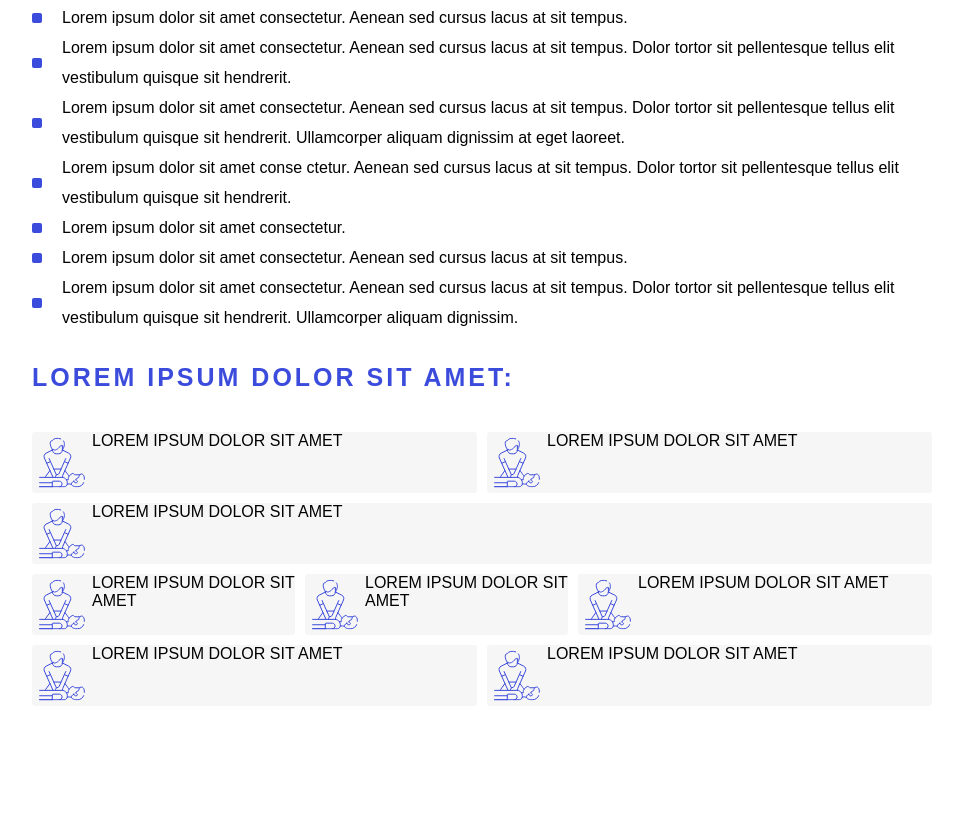
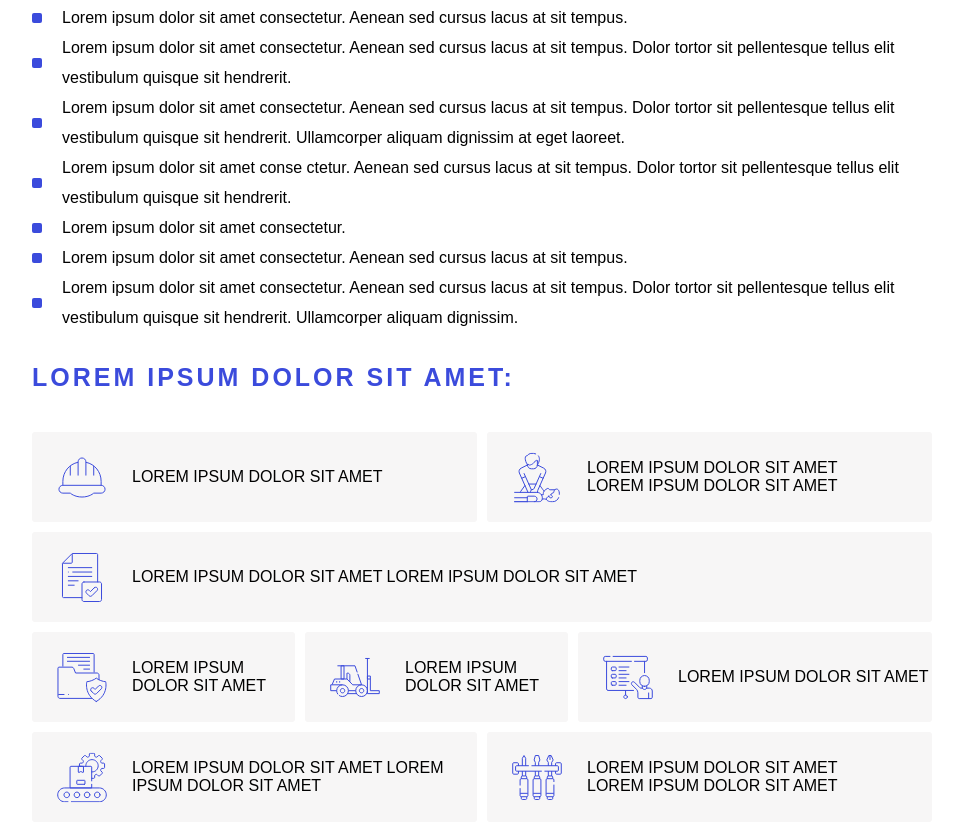
Before and after one commit to ddmuzyk/Layout, a website built with Parcel: page src/index.html in a window 1280 px wide. Shown: the part 412-1234 px from the top of the page, without its empty margins (148-1108 px from the left). Before the commit the page ends 1118 px from the top, so only its background shows below. Built offline with nearby package versions, Linux system fonts and the light colour scheme; files whose address does not match are found by name.

Commit message:
fixed the grid icons

```diff
--- a/src/index.html
+++ b/src/index.html
@@ -73,36 +73,36 @@
     <h2 class="subtitle2">LOREM IPSUM DOLOR SIT AMET:</h2>
     <div class="section1-tiles">
       <div id="section1-tile-1" class="section1-tile">
-        <img src="/public/svg/CPR.svg">
+        <img class="section1-tile-img" src="/public/svg/helmet.svg">
         <p>LOREM IPSUM DOLOR SIT AMET</p>
       </div>
       <div id="section1-tile-2" class="section1-tile">
-        <img src="/public/svg/CPR.svg">
-        <p>LOREM IPSUM DOLOR SIT AMET</p>
+        <img class="section1-tile-img" src="/public/svg/CPR.svg">
+        <p>LOREM IPSUM DOLOR SIT AMET <br> LOREM IPSUM DOLOR SIT AMET</p>
       </div>
       <div id="section1-tile-3" class="section1-tile">
-        <img src="/public/svg/CPR.svg">
-        <p>LOREM IPSUM DOLOR SIT AMET</p>
+        <img class="section1-tile-img" src="/public/svg/Document check.svg">
+        <p>LOREM IPSUM DOLOR SIT AMET LOREM IPSUM DOLOR SIT AMET</p>
       </div>
       <div id="section1-tile-4" class="section1-tile">
-        <img src="/public/svg/CPR.svg">
+        <img class="section1-tile-img" src="/public/svg/Document safe.svg">
         <p>LOREM IPSUM DOLOR SIT AMET</p>
       </div>
       <div id="section1-tile-5" class="section1-tile">
-        <img src="/public/svg/CPR.svg">
+        <img class="section1-tile-img" src="/public/svg/Forklift.svg">
         <p>LOREM IPSUM DOLOR SIT AMET</p>
       </div>
       <div id="section1-tile-6" class="section1-tile">
-        <img src="/public/svg/CPR.svg">
+        <img class="section1-tile-img" src="/public/svg/Lecture.svg">
         <p>LOREM IPSUM DOLOR SIT AMET</p>
       </div>
       <div id="section1-tile-7" class="section1-tile">
-        <img src="/public/svg/CPR.svg">
-        <p>LOREM IPSUM DOLOR SIT AMET</p>
+        <img class="section1-tile-img" src="/public/svg/Production.svg">
+        <p>LOREM IPSUM DOLOR SIT AMET LOREM IPSUM DOLOR SIT AMET</p>
       </div>
       <div id="section1-tile-8" class="section1-tile">
-        <img src="/public/svg/CPR.svg">
-        <p>LOREM IPSUM DOLOR SIT AMET</p>
+        <img class="section1-tile-img" src="/public/svg/Tools 2.svg">
+        <p>LOREM IPSUM DOLOR SIT AMET <br> LOREM IPSUM DOLOR SIT AMET</p>
       </div>
     </div>
 </body>
--- a/src/sass/section1/section1.scss
+++ b/src/sass/section1/section1.scss
@@ -60,7 +60,7 @@
 .section1-tiles {
   display: grid;
   grid-template-columns: repeat(10, 1fr);
-  grid-template-rows: repeat(4, 1fr);
+  grid-template-rows: repeat(4, 90px);
   grid-gap: 10px;
   margin-top: 40px;
   max-width: 900px;
@@ -70,6 +70,11 @@
   display: flex;
   background-color: rgb(247, 246, 246);
   border-radius: 3px;
+  align-items: center;
+}
+
+.section1-tile-img {
+  margin: 0 20px;
 }
 
 #section1-tile-1 {
```
